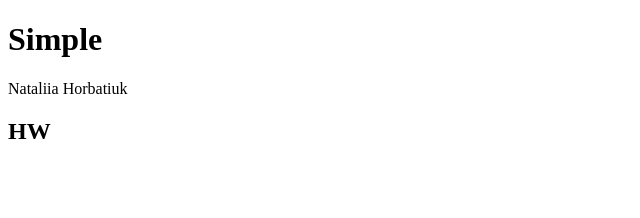
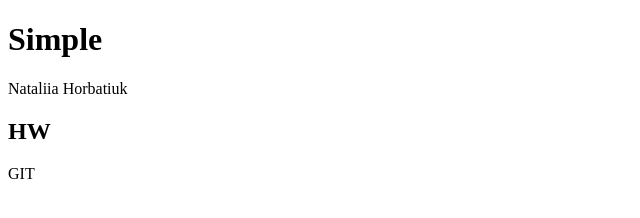
Before and after one commit to Natarainbow/simple, a plain HTML site: page index.html in a window 1280 px wide. Shown: the full height of the page, 0-640 px from the left. Drawn offline with Linux system fonts and the light colour scheme.

Commit message:
added teg p

```diff
--- a/index.html
+++ b/index.html
@@ -10,5 +10,6 @@
     <h1>Simple</h1>
     <p>Nataliia Horbatiuk</p>
     <h2>HW</h2>
+    <p>GIT</p>
 </body>
 </html>
```
